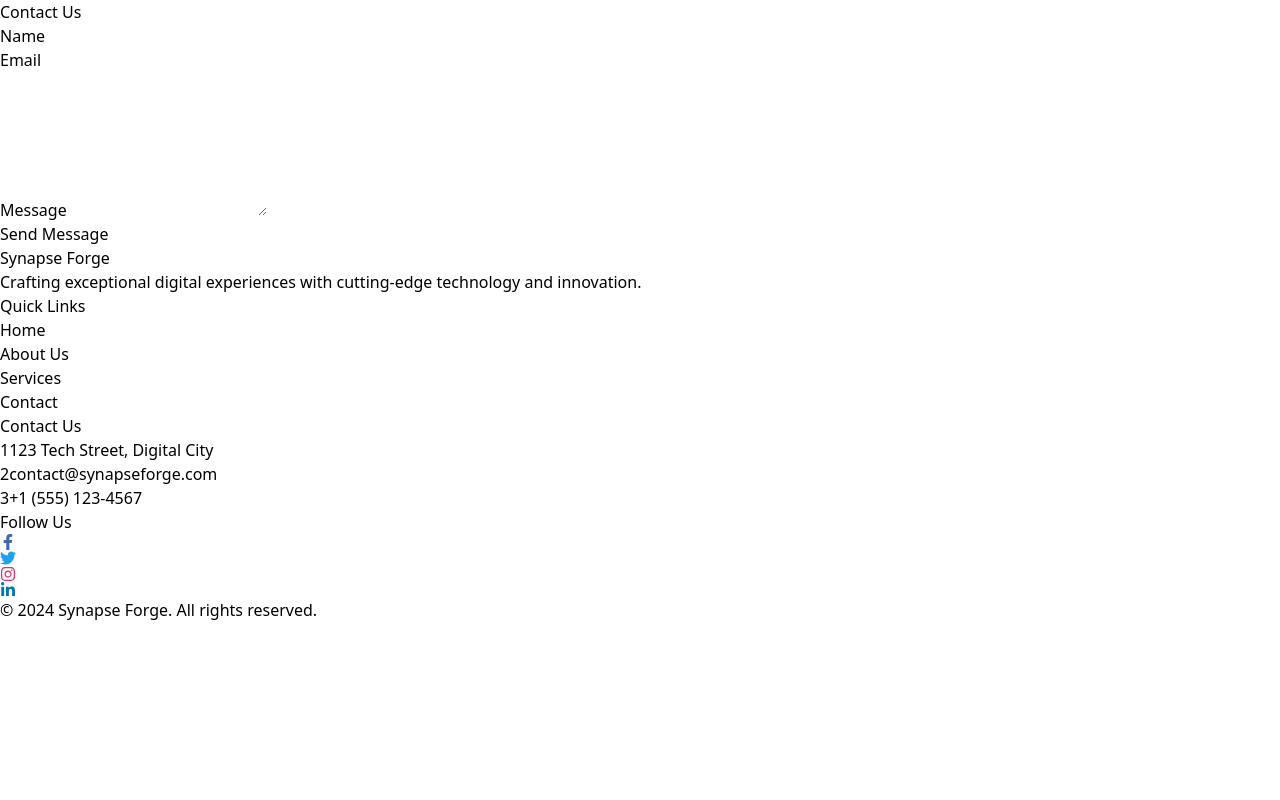
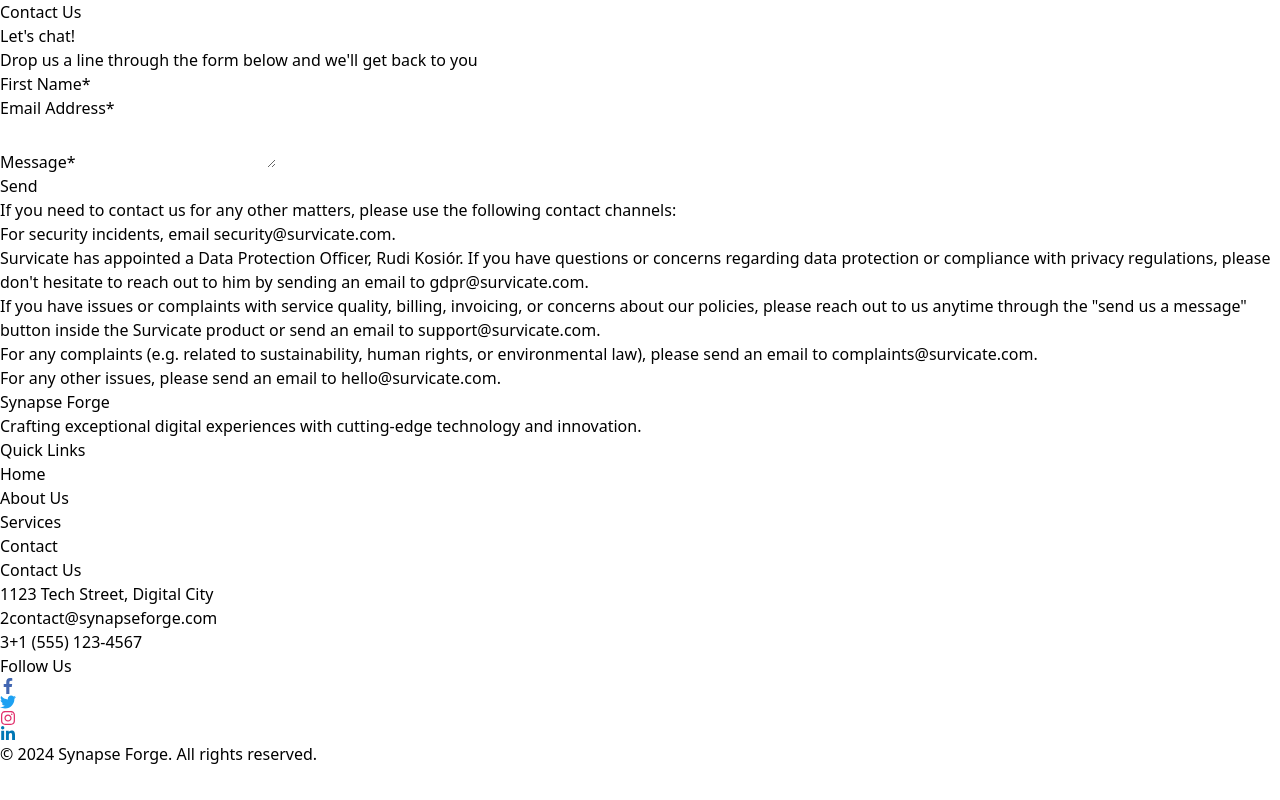
Before and after one commit to ritiklatiyan9/synapseforge, a React (Vite) app: page /contact in a window 1280 px wide. Built offline with nearby package versions, Linux system fonts and the light colour scheme.

Commit message:
Update Contact.jsx

```diff
--- a/src/components/Contact/Contact.jsx
+++ b/src/components/Contact/Contact.jsx
@@ -1,7 +1,5 @@
 import React, { useState } from 'react';
 import axios from 'axios';
-import { motion } from 'framer-motion';
-import { ClimbingBoxLoader } from 'react-spinners';
 
 const ContactUsPage = () => {
   const [formData, setFormData] = useState({
@@ -12,13 +10,6 @@
 
   const [statusMessage, setStatusMessage] = useState('');
   const [loading, setLoading] = useState(false);
-
-  const handleChange = (e) => {
-    setFormData({
-      ...formData,
-      [e.target.name]: e.target.value,
-    });
-  };
 
   const handleSubmit = async (e) => {
     e.preventDefault();
@@ -33,98 +24,94 @@
 
       setStatusMessage(response.data.message);
     } catch (error) {
+      console.error('Error details:', error.response ? error.response.data : error.message);
       setStatusMessage('Failed to submit the form.');
     } finally {
       setLoading(false);
     }
   };
 
+  const handleChange = (e) => {
+    setFormData({
+      ...formData,
+      [e.target.id]: e.target.value,
+    });
+  };
+
   return (
-    <div className="min-h-screen bg-gradient-to-br from-purple-600 via-pink-500 to-red-400 flex flex-col justify-center items-center px-6 py-12">
-      <motion.div
-        className="bg-white shadow-2xl rounded-lg p-8 w-full max-w-lg"
-        initial={{ opacity: 0, scale: 0.95 }}
-        animate={{ opacity: 1, scale: 1 }}
-        transition={{ duration: 0.6 }}
-      >
-        <motion.h2
-          className="text-4xl font-extrabold text-gray-900 mb-8 text-center"
-          initial={{ y: -50, opacity: 0 }}
-          animate={{ y: 0, opacity: 1 }}
-          transition={{ duration: 0.6 }}
-        >
-          Contact Us
-        </motion.h2>
-        <form onSubmit={handleSubmit}>
-          <div className="mb-6">
-            <label className="block text-gray-700 text-lg font-semibold mb-2" htmlFor="name">
-              Name
-            </label>
+    <div className="bg-gray-100 text-gray-500 min-h-screen py-16">
+      <div className="container mx-auto px-4">
+        <h2 className="text-4xl mt-10 font-bold text-center mb-4">Contact Us</h2>
+        <h3 className="text-6xl font-semibold text-center mb-6">Let's chat!</h3>
+        <p className="text-center mb-8">Drop us a line through the form below and we'll get back to you</p>
+        <form onSubmit={handleSubmit} className="max-w-md mx-auto">
+          <div className="mb-4">
+            <label htmlFor="name" className="block text-gray-700 font-bold mb-2">First Name*</label>
             <input
               type="text"
-              name="name"
               id="name"
+              className="shadow appearance-none border rounded w-full py-2 px-3 text-gray-700 leading-tight focus:outline-none focus:shadow-outline"
               value={formData.name}
               onChange={handleChange}
-              className="bg-gray-100 border-2 border-gray-300 rounded-lg w-full py-3 px-4 text-gray-700 leading-tight focus:outline-none focus:ring-2 focus:ring-purple-500"
-              required
             />
           </div>
-          <div className="mb-6">
-            <label className="block text-gray-700 text-lg font-semibold mb-2" htmlFor="email">
-              Email
-            </label>
+
+          <div className="mb-4">
+            <label htmlFor="email" className="block text-gray-700 font-bold mb-2">Email Address*</label>
             <input
               type="email"
-              name="email"
               id="email"
+              className="shadow appearance-none border rounded w-full py-2 px-3 text-gray-700 leading-tight focus:outline-none focus:shadow-outline"
               value={formData.email}
               onChange={handleChange}
-              className="bg-gray-100 border-2 border-gray-300 rounded-lg w-full py-3 px-4 text-gray-700 leading-tight focus:outline-none focus:ring-2 focus:ring-purple-500"
-              required
             />
           </div>
-          <div className="mb-8">
-            <label className="block text-gray-700 text-lg font-semibold mb-2" htmlFor="message">
-              Message
-            </label>
+
+          <div className="mb-4">
+            <label htmlFor="message" className="block text-gray-700 font-bold mb-2">Message*</label>
             <textarea
-              name="message"
               id="message"
+              className="shadow appearance-none border rounded w-full py-2 px-3 text-gray-700 leading-tight focus:outline-none focus:shadow-outline"
               value={formData.message}
               onChange={handleChange}
-              rows="6"
-              className="bg-gray-100 border-2 border-gray-300 rounded-lg w-full py-3 px-4 text-gray-700 leading-tight focus:outline-none focus:ring-2 focus:ring-purple-500"
-              required
-            ></textarea>
+            />
           </div>
-          <div className="flex justify-center mb-4">
-            <motion.button
+          <div className="flex items-center justify-center">
+            <button
               type="submit"
-              className="bg-gradient-to-r from-purple-500 to-pink-500 text-white font-bold py-3 px-6 rounded-lg shadow-lg transform transition-transform hover:scale-105"
-              whileHover={{ scale: 1.05 }}
-              whileTap={{ scale: 0.95 }}
+              className="bg-blue-500 hover:bg-blue-700 text-white font-bold py-2 px-4 rounded focus:outline-none focus:shadow-outline"
+              disabled={loading}
             >
-              Send Message
-            </motion.button>
+              {loading ? 'Sending...' : 'Send'}
+            </button>
           </div>
-          {loading && (
-            <div className="flex justify-center mb-4">
-              <ClimbingBoxLoader color="#7F3FBF" loading={loading} />
+          {statusMessage && (
+            <div className="mt-4 text-center text-lg">
+              <p>{statusMessage}</p>
             </div>
           )}
-          {statusMessage && (
-            <motion.p
-              className="mt-4 text-center text-lg font-semibold text-gray-900"
-              initial={{ opacity: 0 }}
-              animate={{ opacity: 1 }}
-              transition={{ duration: 0.5 }}
-            >
-              {statusMessage}
-            </motion.p>
-          )}
         </form>
-      </motion.div>
+        <div className="mt-16 p-6">
+          <p className="text-lg font-medium mb-4">If you need to contact us for any other matters, please use the following contact channels:</p>
+          <ul className="list-disc pl-6">
+            <li className="mb-2">
+              For security incidents, email <a href="mailto:security@survicate.com" className="underline text-blue-500">security@survicate.com</a>.
+            </li>
+            <li className="mb-2">
+              Survicate has appointed a Data Protection Officer, Rudi Kosiór. If you have questions or concerns regarding data protection or compliance with privacy regulations, please don't hesitate to reach out to him by sending an email to <a href="mailto:gdpr@survicate.com" className="underline text-blue-500">gdpr@survicate.com</a>.
+            </li>
+            <li className="mb-2">
+              If you have issues or complaints with service quality, billing, invoicing, or concerns about our policies, please reach out to us anytime through the "send us a message" button inside the Survicate product or send an email to <a href="mailto:support@survicate.com" className="underline text-blue-500">support@survicate.com</a>.
+            </li>
+            <li className="mb-2">
+              For any complaints (e.g. related to sustainability, human rights, or environmental law), please send an email to <a href="mailto:complaints@survicate.com" className="underline text-blue-500">complaints@survicate.com</a>.
+            </li>
+            <li className="mb-2">
+              For any other issues, please send an email to <a href="mailto:hello@survicate.com" className="underline text-blue-500">hello@survicate.com</a>.
+            </li>
+          </ul>
+        </div>
+      </div>
     </div>
   );
 };
```
